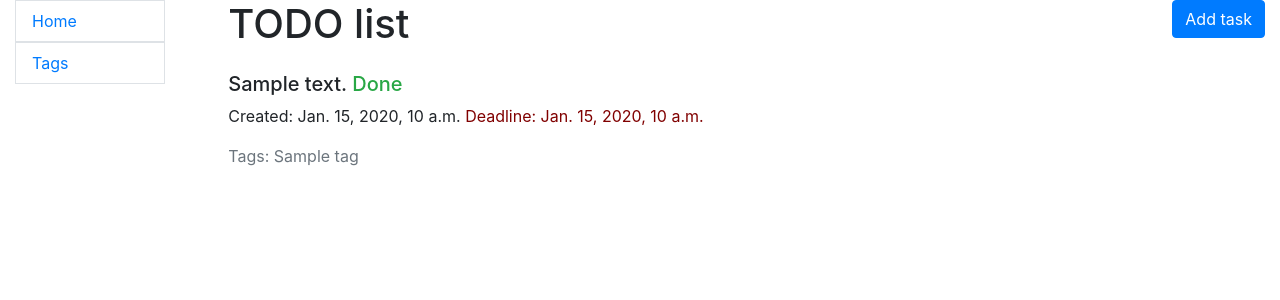
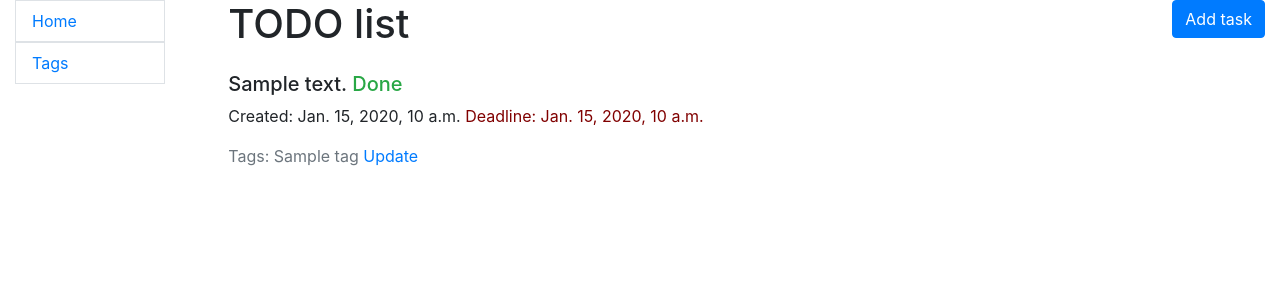
Before and after one commit to o-zinevych/todo-list, a Django app: page / in a window 1280 px wide. Shown: the top 300 px of the page. Run offline with Django 5.2, Linux system fonts and the light colour scheme; tables that the repository leaves empty hold one stand-in row (values such as "Sample post").

Commit message:
feat: add path to urls, update view and button to update a task to task list

```diff
--- a/templates/todo/task_list.html
+++ b/templates/todo/task_list.html
@@ -22,8 +22,11 @@
     <p>
       Created: {{ task.created }} <span style="color: maroon">Deadline: {{ task.deadline }}</span>
     </p>
-    <p class="text-muted">
-      Tags: {% for tag in task.tags.all %}{{ tag.name }}{% endfor %}
+    <p>
+      <span class="text-muted">
+        Tags: {% for tag in task.tags.all %}{{ tag.name }}{% endfor %}
+      </span>
+      <a href="{% url 'todo:task-update' task.id %}">Update</a>
     </p>
   {% endfor %}
 {%  endblock %}
--- a/todo/urls.py
+++ b/todo/urls.py
@@ -1,10 +1,11 @@
 from django.urls import path
 
-from .views import TaskListView, TaskCreateView
+from .views import TaskListView, TaskCreateView, TaskUpdateView
 
 app_name = "todo"
 
 urlpatterns = [
     path("", TaskListView.as_view(), name="task-list"),
     path("create/", TaskCreateView.as_view(), name="task-create"),
+    path("<int:pk>/update/", TaskUpdateView.as_view(), name="task-update"),
 ]
--- a/todo/views.py
+++ b/todo/views.py
@@ -13,3 +13,9 @@ class TaskCreateView(generic.CreateView):
     model = Task
     fields = "__all__"
     success_url = reverse_lazy("todo:task-list")
+
+
+class TaskUpdateView(generic.UpdateView):
+    model = Task
+    fields = "__all__"
+    success_url = reverse_lazy("todo:task-list")
```
